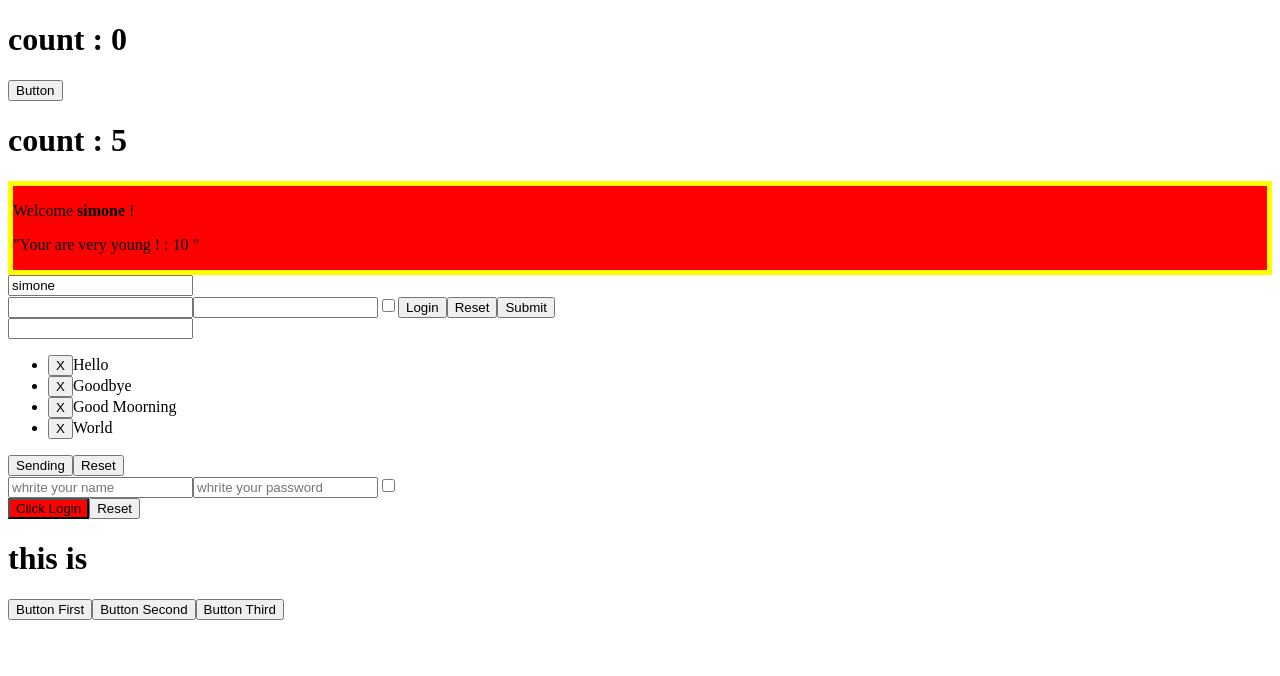
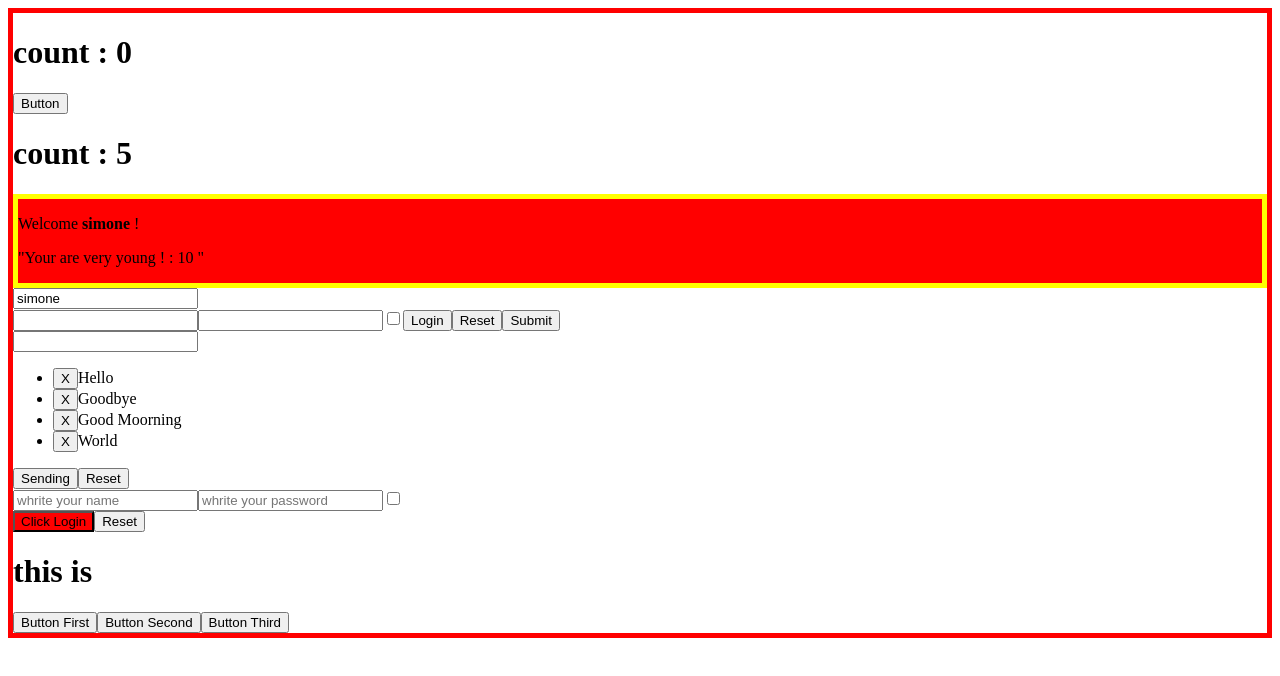
Before and after one commit to Simonedamb/React-exercises, a React (Create React App) app: page / in a window 1280 px wide. Shown: the top 676 px of the page. Built offline with nearby package versions, Linux system fonts and the light colour scheme.

Commit message:
component-composition-01

```diff
--- a/src/App.js
+++ b/src/App.js
@@ -6,11 +6,13 @@ import { Login } from "./Login";
 import { TodoList } from "./TodoList";
 import { UcontrolledLogin } from "./UncontrolledLogin";
 import Counter from "./Counter";
+import { Container } from "./Container";
 
 export class App extends React.Component {
   render() {
     return (
-      <div>
+      <>
+        <Container>
           <ClickCounter />
           <Counter />
           <InteractiveWelcome />
@@ -18,7 +20,8 @@ export class App extends React.Component {
           <TodoList />
           <Login />
           <ClickTracker />
-      </div>
+        </Container>
+      </>
     );
   }
 }
--- /dev/null
+++ b/src/Container.js
@@ -0,0 +1,11 @@
+import React from "react";
+
+export class Container extends React.Component {
+  render() {
+    return (
+      <div className="containerColor">
+        <div>{this.props.children}</div>
+      </div>
+    );
+  }
+}
--- a/src/index.css
+++ b/src/index.css
@@ -2,3 +2,7 @@
   background: red;
   border: 5px solid yellow;
 }
+
+.containerColor {
+  border: 5px solid red;
+}
```
Lines whose indentation alone changed are shown as unchanged.
